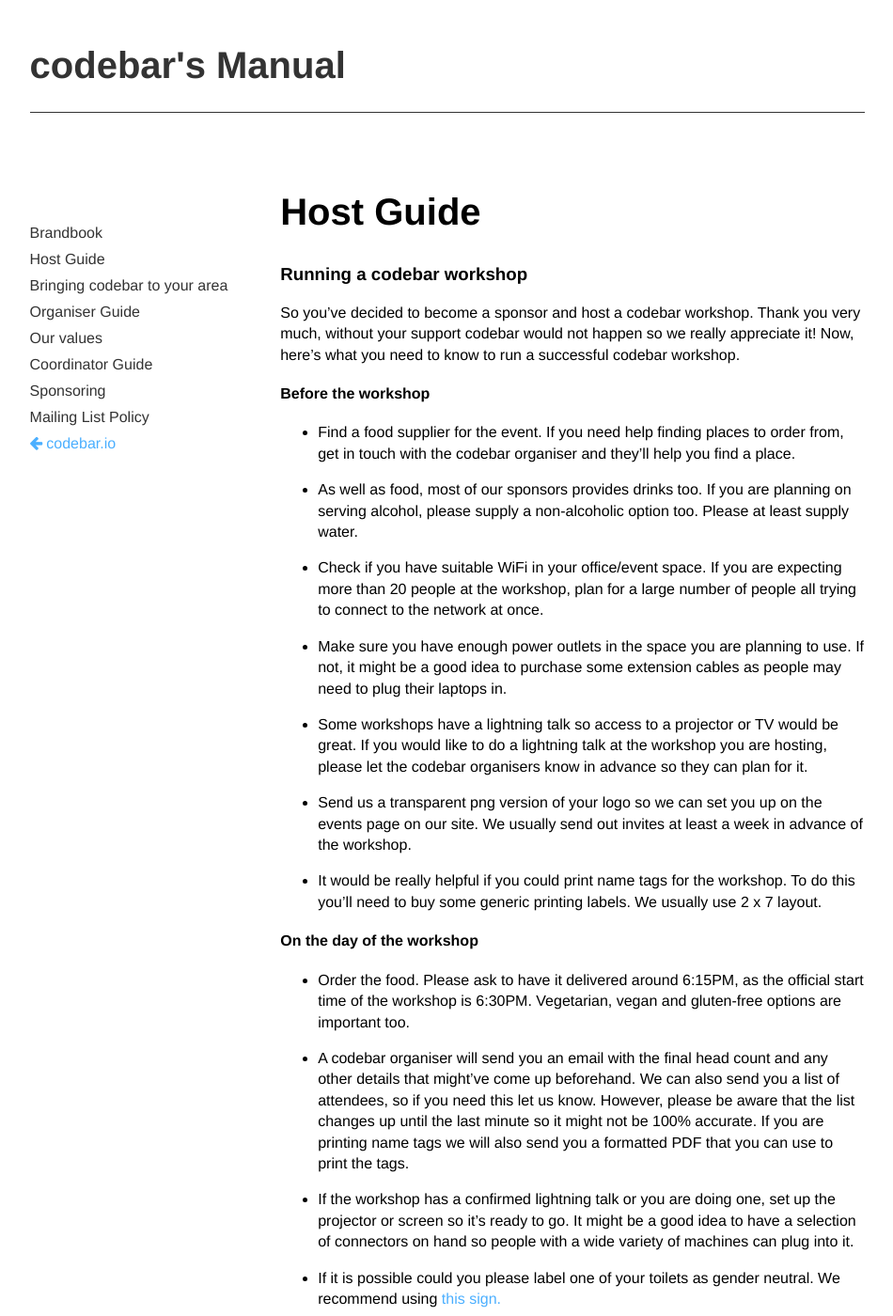
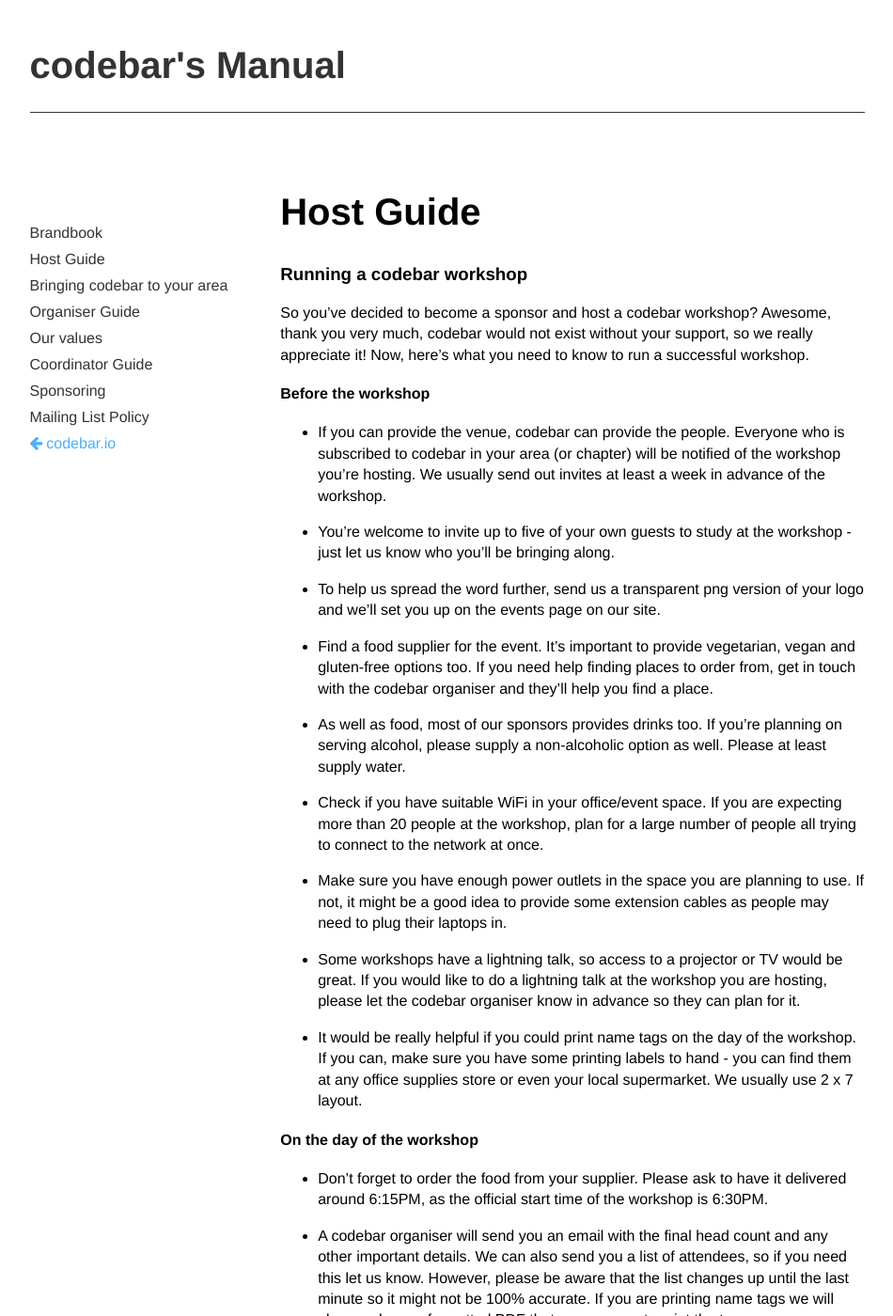
Before and after one commit to codebar/manual, a Jekyll site: the page built from _posts/2015-03-26-host-guide.md, in a window 1280 px wide and 1400 px high. Shown: the whole window at 94% size, without its empty margins (164-1114 px from the left). Built offline with Jekyll 4.4.1, drawn with Linux system fonts in a browser that asks for light colours; nearby versions of some CDN libraries; some of the changed text lies outside the part shown.

Commit message:
amended host guide

```diff
--- a/_posts/2015-03-26-host-guide.md
+++ b/_posts/2015-03-26-host-guide.md
@@ -5,40 +5,44 @@
 
 ### Running a codebar workshop
 
-So you've decided to become a sponsor and host a codebar workshop. Thank you very much, without your support codebar would not happen so we really appreciate it! Now, here's what you need to know to run a successful codebar workshop.
+So you've decided to become a sponsor and host a codebar workshop? Awesome, thank you very much, codebar would not exist without your support, so we really appreciate it! Now, here's what you need to know to run a successful workshop.
 
 #### Before the workshop
 
-- Find a food supplier for the event. If you need help finding places to order from, get in touch with the codebar organiser and they'll help you find a place.
+- If you can provide the venue, codebar can provide the people. Everyone who is subscribed to codebar in your area (or chapter) will be notified of the workshop you’re hosting. We usually send out invites at least a week in advance of the workshop.
 
-- As well as food, most of our sponsors provides drinks too. If you are planning on serving alcohol, please supply a non-alcoholic option too. Please at least supply water.
+- You’re welcome to invite up to five of your own guests to study at the workshop - just let us know who you’ll be bringing along.
+
+- To help us spread the word further, send us a transparent png version of your logo and we’ll set you up on the events page on our site.
+
+- Find a food supplier for the event. It’s important to provide vegetarian, vegan and gluten-free options too. If you need help finding places to order from, get in touch with the codebar organiser and they'll help you find a place.
+
+- As well as food, most of our sponsors provides drinks too. If you're planning on serving alcohol, please supply a non-alcoholic option as well. Please at least supply water.
 
 - Check if you have suitable WiFi in your office/event space. If you are expecting more than 20 people at the workshop, plan for a large number of people all trying to connect to the network at once.
 
-- Make sure you have enough power outlets in the space you are planning to use. If not, it might be a good idea to purchase some extension cables as people may need to plug their laptops in.
+- Make sure you have enough power outlets in the space you are planning to use. If not, it might be a good idea to provide some extension cables as people may need to plug their laptops in.
 
-- Some workshops have a lightning talk so access to a projector or TV would be great. If you would like to do a lightning talk at the workshop you are hosting, please let the codebar organisers know in advance so they can plan for it.
+- Some workshops have a lightning talk, so access to a projector or TV would be great. If you would like to do a lightning talk at the workshop you are hosting, please let the codebar organiser know in advance so they can plan for it.
 
-- Send us a transparent png version of your logo so we can set you up on the events page on our site. We usually send out invites at least a week in advance of the workshop.
+- It would be really helpful if you could print name tags on the day of the workshop. If you can, make sure you have some printing labels to hand - you can find them at any office supplies store or even your local supermarket. We usually use 2 x 7 layout.
 
-- It would be really helpful if you could print name tags for the workshop. To do this you'll need to buy some generic printing labels. We usually use 2 x 7 layout.
 
 #### On the day of the workshop
 
-- Order the food. Please ask to have it delivered around 6:15PM, as the official start time of the workshop is 6:30PM. Vegetarian, vegan and gluten-free options are important too.
+- Don't forget to order the food from your supplier. Please ask to have it delivered around 6:15PM, as the official start time of the workshop is 6:30PM.
 
-- A codebar organiser will send you an email with the final head count and any other details that might've come up beforehand. We can also send you a list of attendees, so if you need this let us know. However, please be aware that the list changes up until the last minute so it might not be 100% accurate. If you are printing name tags we will also send you a formatted PDF that you can use to print the tags.
+- A codebar organiser will send you an email with the final head count and any other important details. We can also send you a list of attendees, so if you need this let us know. However, please be aware that the list changes up until the last minute so it might not be 100% accurate. If you are printing name tags we will also send you a formatted PDF that you can use to print the tags.
 
 - If the workshop has a confirmed lightning talk or you are doing one, set up the projector or screen so it's ready to go. It might be a good idea to have a selection of connectors on hand so people with a wide variety of machines can plug into it.
 
-- If it is possible could you please label one of your toilets as gender neutral. We recommend using [this sign.](http://www.uua.org/sites/live-new.uua.org/files/documents/lgbtq/gender_neutral_bathroom_11x17.pdf)
+- If it is possible, please label one of your toilets as gender neutral. We recommend using [this sign](http://www.uua.org/sites/live-new.uua.org/files/documents/lgbtq/gender_neutral_bathroom_11x17.pdf).
 
 - Please have your (guest) WiFi details displayed in prominent places.
 
-- If there are any further questions you have please don't hesitate to get in touch with any of the codebar team.
+- If there are any further questions you have, please don't hesitate to get in touch with any of the codebar team.
+
 
 #### At the workshop
 
-One of the organisers will be at the venue 30 minutes before official start time, around 6:00PM. They will help you set the space up and check people in.
-
-Enjoy it :)
+One of the organisers will be at the venue around 6:00PM (30 minutes before official start time) to help you set up the space and check people in. Sessions usually last two and a half hours. Relax, have fun and enjoy your time as a codebar workshop host, and once again thank you very much.
```
